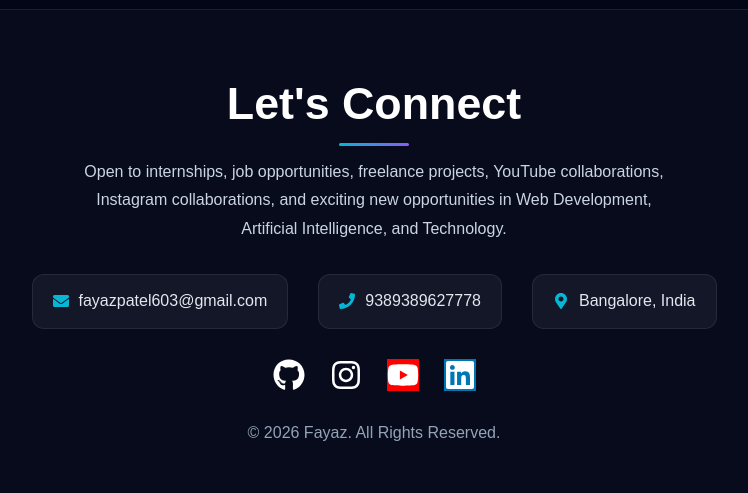
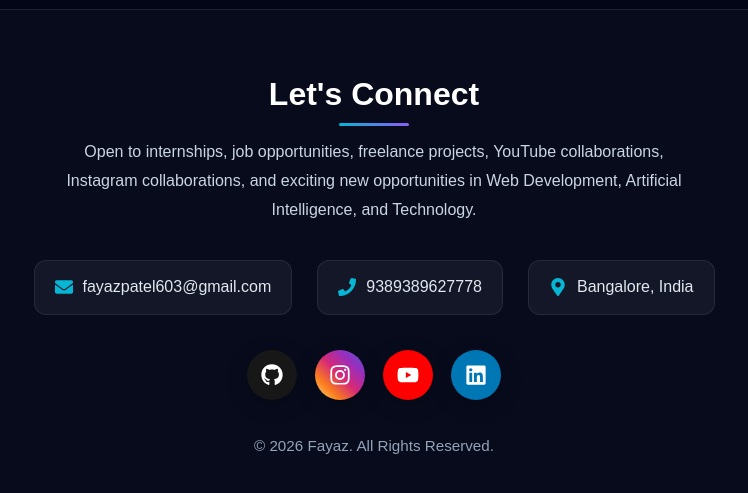
Before and after one commit to fayaz732/My-Portfolio, a React (Vite) app in the folder client/: page / in a window 1280 px wide. Shown: the part 1197-1690 px from the top of the page, without its empty margins (266-1014 px from the left). Built offline with nearby package versions, Linux system fonts and the light colour scheme; no server answers.

Commit message:
Update Hero CSS and social icons

```diff
--- a/client/src/components/Footer/Footer.css
+++ b/client/src/components/Footer/Footer.css
@@ -1,155 +1,219 @@
-.footer{
-  margin-top:40px;
+.footer {
+  margin-top: 40px;
 
-  border-top:1px solid rgba(255,255,255,.08);
+  border-top: 1px solid rgba(255,255,255,.08);
 
-  background:
-  rgba(255,255,255,.02);
+  background: rgba(255,255,255,.02);
+
+  scroll-margin-top: 120px;
 }
 
-.footer-content{
-  max-width:1200px;
+.footer-content {
 
-  margin:auto;
+  max-width: 1200px;
 
-  padding:60px 20px;
+  margin: auto;
 
-  text-align:center;
+  padding: 60px 20px;
+
+  text-align: center;
 }
 
-.footer h2{
-  margin-bottom:20px;
+.footer h2 {
+
+  margin-bottom: 20px;
+
+  font-size: 2rem;
+
+  color: #fff;
 }
 
-.footer-description{
-  max-width:600px;
+.footer-description {
 
-  margin:auto;
+  max-width: 650px;
 
-  color:#cbd5e1;
+  margin: auto;
 
-  margin-bottom:30px;
+  color: #cbd5e1;
+
+  line-height: 1.8;
+
+  margin-bottom: 35px;
 }
 
-.footer-contact{
-  display:flex;
+/* CONTACT */
 
-  justify-content:center;
+.footer-contact {
 
-  gap:30px;
+  display: flex;
 
-  flex-wrap:wrap;
+  justify-content: center;
 
-  margin-bottom:30px;
+  gap: 25px;
+
+  flex-wrap: wrap;
+
+  margin-bottom: 35px;
 }
 
-.footer-contact p{
-  display:flex;
+.footer-contact p {
 
-  align-items:center;
+  display: flex;
 
-  gap:10px;
+  align-items: center;
 
-  color:#e2e8f0;
+  gap: 10px;
+
+  padding: 12px 20px;
+
+  border-radius: 12px;
+
+  background: rgba(255,255,255,.05);
+
+  border: 1px solid rgba(255,255,255,.08);
+
+  color: #e2e8f0;
 }
 
-.footer-contact svg{
-  color:#06b6d4;
+.footer-contact svg {
+
+  color: #06b6d4;
+
+  font-size: 18px;
 }
 
-.footer-social{
-  display:flex;
+/* SOCIAL */
 
-  justify-content:center;
+.footer-social {
 
-  gap:25px;
+  display: flex;
 
-  font-size:32px;
+  justify-content: center;
 
-  margin-bottom:30px;
+  gap: 18px;
+
+  margin-bottom: 35px;
 }
 
-.footer-social a{
-  color:white;
+.footer-social a {
 
-  transition:.3s;
+  width: 50px;
+
+  height: 50px;
+
+  border-radius: 50%;
+
+  display: flex;
+
+  align-items: center;
+
+  justify-content: center;
+
+  text-decoration: none;
+
+  font-size: 22px;
+
+  transition: .3s ease;
+
+  box-shadow:
+    0 5px 20px rgba(0,0,0,.25);
 }
 
-.footer-social a:hover{
+.footer-social a:hover {
+
   transform:
     translateY(-5px)
-  scale(1.15);
+    scale(1.1);
 }
 
-.instagram-icon{
+/* GitHub */
+
+.footer-social a:first-child {
+
+  background: #181717;
+
+  color: white;
+}
+
+/* Instagram */
+
+.footer-social .instagram-icon {
+
   background:
     linear-gradient(
       45deg,
-    #f09433,
-    #e6683c,
-    #dc2743,
-    #cc2366,
-    #bc1888
+      #feda75,
+      #fa7e1e,
+      #d62976,
+      #962fbf,
+      #4f5bd5
     );
 
-  -webkit-background-clip:text;
-  -webkit-text-fill-color:transparent;
+  color: white !important;
 }
 
-.youtube-icon{
-  color:#ff0000;
+/* YouTube */
+
+.footer-social .youtube-icon {
+
+  background: #FF0000;
+
+  color: white !important;
 }
 
-.footer-bottom{
-  color:#94a3b8;
+/* LinkedIn */
+
+.footer-social .linkedin-icon {
+
+  background: #0077B5;
+
+  color: white !important;
 }
+
+/* Bottom */
+
+.footer-bottom {
+
+  color: #94a3b8;
+
+  font-size: .95rem;
+}
+
+/* Glow Animation */
+
+.footer:target {
+
+  animation: contactGlow 2s ease;
+}
+
+@keyframes contactGlow {
+
+  0% {
+
+    box-shadow: none;
+  }
+
+  50% {
+
+    box-shadow:
+      0 0 50px rgba(6,182,212,.35);
+  }
+
+  100% {
+
+    box-shadow: none;
+  }
+}
+
+/* Responsive */
 
 @media(max-width:768px){
 
   .footer-contact{
-    flex-direction:column;
-    gap:15px;
+
+    flex-direction: column;
+
+    gap: 15px;
   }
 
 }
-
-.footer{
-  scroll-margin-top:120px;
-}
-
-.footer:target{
-  animation:contactGlow 2s ease;
-}
-
-@keyframes contactGlow{
-
-  0%{
-    box-shadow:none;
-  }
-
-  50%{
-    box-shadow:
-      0 0 50px rgba(6,182,212,.35);
-  }
-
-  100%{
-    box-shadow:none;
-  }
-
-}
-
-.footer-contact p{
-  display:flex;
-  align-items:center;
-  gap:10px;
-
-  padding:12px 20px;
-
-  border-radius:12px;
-
-  background:
-  rgba(255,255,255,.05);
-
-  border:
-  1px solid rgba(255,255,255,.08);
-}
--- a/client/src/components/Hero/Hero.css
+++ b/client/src/components/Hero/Hero.css
@@ -14,7 +14,7 @@
     ),
     radial-gradient(
       circle at bottom right,
-      rgba(6, 182, 212, 0.2),
+      rgba(6, 182, 212, 0.20),
       transparent 35%
     ),
     #020617;
@@ -45,7 +45,6 @@
 
 .hero-left h1 {
   font-size: 5.5rem;
-
   margin-top: 10px;
 
   background: linear-gradient(
@@ -76,6 +75,8 @@
 
   font-size: 1.5rem;
   font-weight: 600;
+
+  min-height: 40px;
 }
 
 .hero-left p {
@@ -86,13 +87,20 @@
   color: #cbd5e1;
 
   line-height: 1.8;
+
+  font-size: 1.05rem;
 }
+
+/* BUTTONS */
 
 .hero-buttons {
   display: flex;
+
   gap: 15px;
 
   margin-top: 30px;
+
+  flex-wrap: wrap;
 }
 
 .hero-btn {
@@ -119,6 +127,10 @@
 
 .hero-btn:hover {
   transform: translateY(-5px);
+
+  box-shadow:
+    0 0 20px rgba(6,182,212,.5),
+    0 0 40px rgba(139,92,246,.4);
 }
 
 .hero-btn-outline {
@@ -152,14 +164,16 @@
 }
 
 .social-icons a {
+  width: 52px;
 
-  width: 52px;
   height: 52px;
 
   border-radius: 50%;
 
   display: flex;
+
   align-items: center;
+
   justify-content: center;
 
   text-decoration: none;
@@ -172,27 +186,24 @@
     0 5px 20px rgba(0,0,0,.25);
 }
 
-.social-icons a:hover{
+.social-icons a:hover {
   transform:
     translateY(-5px)
     scale(1.1);
 }
 
-/* Github */
+/* GitHub */
 
-.social-icons a:first-child{
+.social-icons a:first-child {
+  background: #181717;
 
-  background:#181717;
-
-  color:#fff;
+  color: white;
 }
 
 /* Instagram */
 
-.instagram-icon{
-
-  background:
-    linear-gradient(
+.instagram-icon {
+  background: linear-gradient(
     45deg,
     #feda75,
     #fa7e1e,
@@ -201,48 +212,47 @@
     #4f5bd5
   );
 
-  color:white !important;
+  color: white !important;
 }
 
-/* Youtube */
+/* YouTube */
 
-.youtube-icon{
+.youtube-icon {
+  background: #FF0000;
 
-  background:#FF0000;
-
-  color:white !important;
+  color: white !important;
 }
 
-/* Linkedin */
+/* LinkedIn */
 
-.linkedin-icon{
+.linkedin-icon {
+  background: #0077B5;
 
-  background:#0077B5;
-
-  color:white !important;
+  color: white !important;
 }
 
-/* PROFILE */
+/* PROFILE IMAGE */
 
 .profile-circle {
+  width: 380px;
 
-  width: 380px;
   height: 380px;
 
   border-radius: 50%;
 
   padding: 6px;
 
-  background:
-    linear-gradient(
+  background: linear-gradient(
     135deg,
     #06b6d4,
     #8b5cf6
   );
 
-  display:flex;
-  align-items:center;
-  justify-content:center;
+  display: flex;
+
+  align-items: center;
+
+  justify-content: center;
 
   box-shadow:
     0 0 30px rgba(6,182,212,.35),
@@ -251,86 +261,99 @@
   animation: float 4s ease infinite;
 }
 
-.profile-inner{
+.profile-inner {
+  width: 100%;
 
-  width:100%;
-  height:100%;
+  height: 100%;
 
-  border-radius:50%;
+  border-radius: 50%;
 
-  background:#020617;
+  background: #020617;
 
-  overflow:hidden;
+  overflow: hidden;
 
-  display:flex;
-  align-items:center;
-  justify-content:center;
+  display: flex;
+
+  align-items: center;
+
+  justify-content: center;
 }
 
-.profile-inner img{
+.profile-inner img {
+  width: 100%;
 
-  width:100%;
-  height:100%;
+  height: 100%;
 
-  object-fit:cover;
+  object-fit: cover;
 
-  border-radius:50%;
+  border-radius: 50%;
 }
 
-.profile-text{
+.profile-text {
+  color: #94a3b8;
 
-  color:#94a3b8;
+  text-align: center;
 
-  text-align:center;
+  font-size: 28px;
 
-  font-size:28px;
+  font-weight: 700;
 
-  font-weight:700;
+  line-height: 1.4;
 }
 
-@keyframes float{
+/* FLOAT ANIMATION */
 
-  0%{
-    transform:translateY(0);
+@keyframes float {
+  0% {
+    transform: translateY(0);
   }
 
-  50%{
-    transform:translateY(-15px);
+  50% {
+    transform: translateY(-15px);
   }
 
-  100%{
-    transform:translateY(0);
+  100% {
+    transform: translateY(0);
+  }
 }
 
+/* RESPONSIVE */
+
+@media (max-width: 900px) {
+
+  .hero {
+    padding: 90px 6% 60px;
   }
 
-@media(max-width:900px){
+  .hero-content {
+    justify-content: center;
 
-  .hero-content{
-
-    justify-content:center;
-
-    text-align:center;
+    text-align: center;
   }
 
-  .hero-left h1{
-
-    font-size:3.5rem;
+  .hero-left h1 {
+    font-size: 3.5rem;
   }
 
-  .social-icons{
-
-    justify-content:center;
+  .hero-role {
+    font-size: 1.2rem;
   }
 
-  .hero-buttons{
-
-    justify-content:center;
+  .social-icons {
+    justify-content: center;
   }
 
-  .profile-circle{
+  .hero-buttons {
+    justify-content: center;
+  }
 
-    width:260px;
-    height:260px;
+  .profile-circle {
+    width: 260px;
+
+    height: 260px;
+  }
+
+  .profile-text {
+    font-size: 20px;
   }
 }
```
Lines whose indentation alone changed are shown as unchanged.
